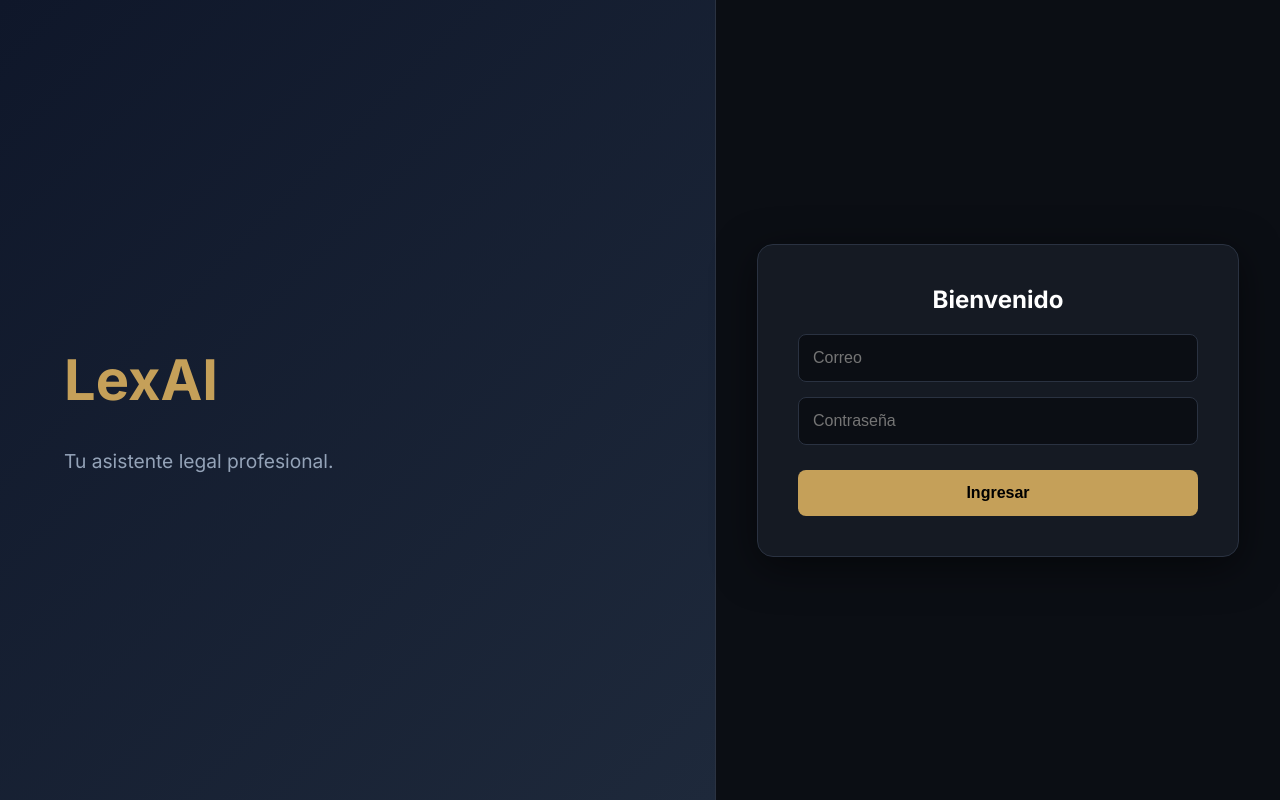
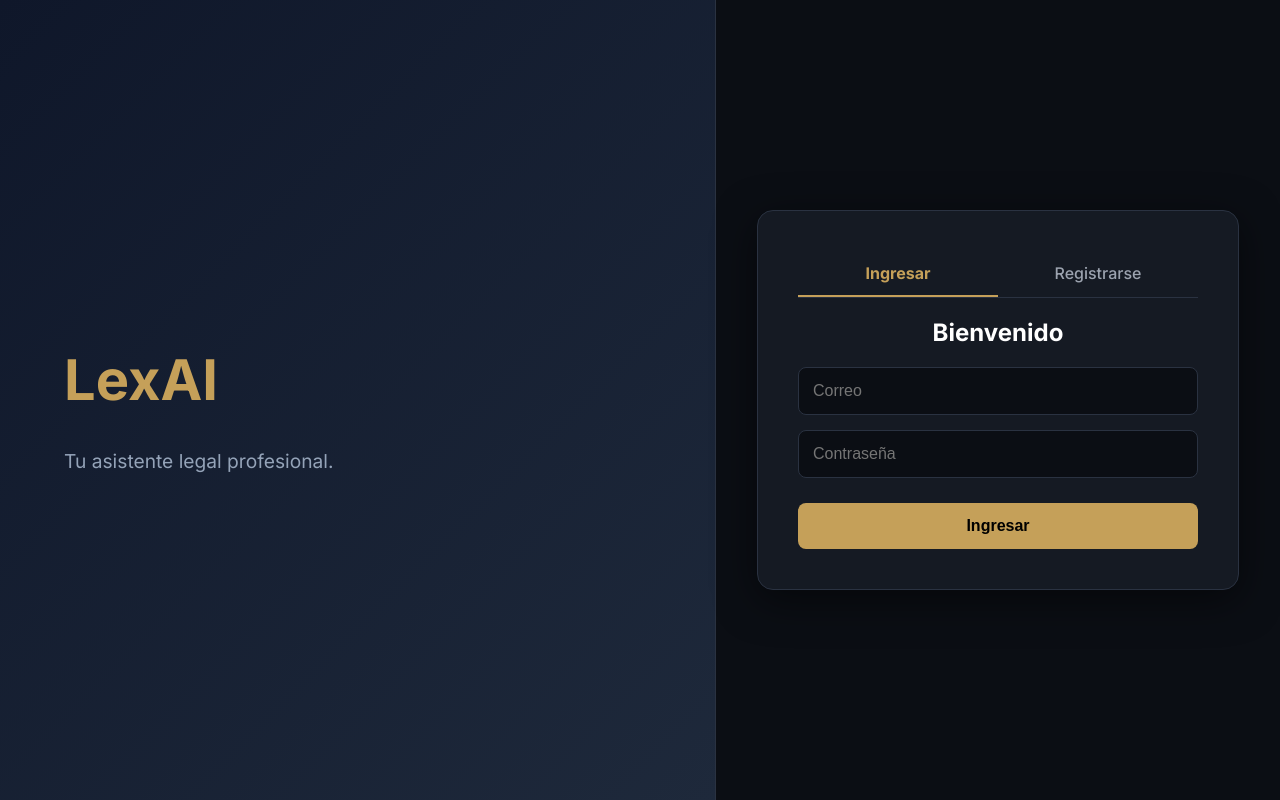
Before and after one commit to cocodrilopub11-sys/plataforma-legal-app, a React (Vite) app: page / in a window 1280 px wide. Built offline with nearby package versions, Linux system fonts and the light colour scheme.

Commit message:
Restaurando pestañas de registro

```diff
--- a/src/LegalApp.jsx
+++ b/src/LegalApp.jsx
@@ -1,18 +1,19 @@
 import { useState } from 'react';
 
 function LegalApp() {
-  // Estados
+  // Estados Generales
+  const [view, setView] = useState('login'); // login | register | dashboard
+  const [email, setEmail] = useState('');
+  const [password, setPassword] = useState('');
+  const [name, setName] = useState('');
+  const [messages, setMessages] = useState([]);
+  const [loading, setLoading] = useState(false);
+  const [plan, setPlan] = useState('');
+
+  // Estados del Dashboard Visual
   const [country, setCountry] = useState('EE.UU.');
   const [role, setRole] = useState('Defendant');
   const [inputMsg, setInputMsg] = useState('');
-
-  // Estados de lógica (Chat y Login)
-  const [view, setView] = useState('login');
-  const [email, setEmail] = useState('');
-  const [password, setPassword] = useState('');
-  const [messages, setMessages] = useState([]);
-  const [loading, setLoading] = useState(false);
-  const [plan, setPlan] = useState('');
 
   // 👇 TU URL DE RENDER 👇
   const API_URL = "https://cerebro-legal.onrender.com";
@@ -34,8 +35,27 @@ function LegalApp() {
       }
     } catch (error) {
       console.error(error);
-      // Modo demo si falla conexión para que veas el diseño
-      if(email && password) setView('dashboard');
+      alert("Error de conexión. El servidor se está despertando, intenta de nuevo en 30 segs.");
+    }
+  };
+
+  // --- REGISTRO ---
+  const handleRegister = async (e) => {
+    e.preventDefault();
+    try {
+      const res = await fetch(`${API_URL}/register`, {
+        method: 'POST', headers: { 'Content-Type': 'application/json' },
+        body: JSON.stringify({ nombre: name, email, password })
+      });
+      if (res.ok) {
+        alert("¡Cuenta creada! Ahora inicia sesión.");
+        setView('login'); // Volver al login
+      } else {
+        const data = await res.json();
+        alert("Error: " + data.detail);
+      }
+    } catch (error) {
+      alert("Error de conexión al registrarse.");
     }
   };
 
@@ -52,7 +72,7 @@ function LegalApp() {
     const promptContext = `Rol: ${role}. País: ${country}. Consulta: ${textoFinal}`;
 
     try {
-      const res = await fetch(`${API_URL}/consulta-legal?email_usuario=${email || 'demo'}`, {
+      const res = await fetch(`${API_URL}/consulta-legal?email_usuario=${email}`, {
         method: 'POST', headers: { 'Content-Type': 'application/json' },
         body: JSON.stringify({ texto: promptContext })
       });
@@ -70,32 +90,20 @@ function LegalApp() {
   };
 
   // ---------------------------------------
-  // VISTA: DASHBOARD
+  // VISTA 1: DASHBOARD (APP PRINCIPAL)
   // ---------------------------------------
   if (view === 'dashboard') {
     return (
       <div className="app-container">
-
-        {/* 1. NAV SUPERIOR */}
         <div className="top-nav">
           {['EE.UU.', 'Chile', 'México', 'España', 'Inmigración Global'].map((c) => (
-            <button
-              key={c}
-              className={`nav-btn ${country === c ? 'active' : ''} ${c === 'Inmigración Global' ? 'purple' : ''}`}
-              onClick={() => setCountry(c)}
-            >
-              {c}
-            </button>
+            <button key={c} className={`nav-btn ${country === c ? 'active' : ''} ${c === 'Inmigración Global' ? 'purple' : ''}`} onClick={() => setCountry(c)}>{c}</button>
           ))}
         </div>
 
-        {/* Si no hay mensajes, mostramos el HOME */}
         {messages.length === 0 ? (
           <div className="hero-section">
-            <h2 style={{textAlign: 'center', marginBottom: '20px', fontSize:'1.5rem'}}>
-              ¿Cómo puedo ayudarte hoy?
-            </h2>
-
+            <h2 style={{textAlign: 'center', marginBottom: '20px', fontSize:'1.5rem'}}>¿Cómo puedo ayudarte hoy?</h2>
             <div className="grid-cards">
               <div className="info-card" onClick={() => sendMessage("Producto Defectuoso")}>
                 <h3>Producto Defectuoso</h3>
@@ -107,7 +115,7 @@ function LegalApp() {
               </div>
               <div className="info-card" onClick={() => sendMessage("Regalías no Pagadas")}>
                 <h3>Regalías no Pagadas</h3>
-                <p>Soy escritor y mi editorial no me ha pagado las regalías del último trimestre.</p>
+                <p>Soy escritor y mi editorial no me ha pagado las regalías.</p>
               </div>
               <div className="info-card" onClick={() => sendMessage("Suspensión de Cuenta")}>
                 <h3>Suspensión de Cuenta</h3>
@@ -116,7 +124,6 @@ function LegalApp() {
             </div>
           </div>
         ) : (
-          /* Si hay mensajes, mostramos el CHAT */
           <div style={{flex:1, overflowY:'auto', marginBottom:20, display:'flex', flexDirection:'column', gap:15}}>
              {messages.map((msg, idx) => (
               <div key={idx} style={{
@@ -133,10 +140,7 @@ function LegalApp() {
           </div>
         )}
 
-        {/* 3. SECCIÓN DE INPUTS */}
         <div className="input-section">
-
-          {/* --- AQUÍ ESTÁN LAS OPCIONES NUEVAS QUE PEDISTE --- */}
           <select className="custom-select">
             <option>Selecciona una categoría (opcional)</option>
             <option>Producto defectuoso o diferente</option>
@@ -145,51 +149,28 @@ function LegalApp() {
             <option>Regalías o pagos no recibidos</option>
             <option>Otro tipo de problema</option>
           </select>
-
-          {/* Selector de Rol */}
           <label className="role-label">¿Cuál es tu rol en este caso? <span style={{color:'red'}}>*</span></label>
-
           <div className="role-grid">
-            <div
-              className={`role-button ${role === 'Plaintiff' ? 'active' : ''}`}
-              onClick={() => setRole('Plaintiff')}
-            >
-              Plaintiff
-            </div>
-            <div
-              className={`role-button ${role === 'Defendant' ? 'active' : ''}`}
-              onClick={() => setRole('Defendant')}
-            >
-              Defendant
-            </div>
-
+            <div className={`role-button ${role === 'Plaintiff' ? 'active' : ''}`} onClick={() => setRole('Plaintiff')}>Plaintiff</div>
+            <div className={`role-button ${role === 'Defendant' ? 'active' : ''}`} onClick={() => setRole('Defendant')}>Defendant</div>
             <div className="role-button">Testador 👨‍⚖️</div>
             <div className="role-button">Testadora 👩‍⚖️</div>
           </div>
-
           <div className="modo-guiado">✨ Modo Guiado</div>
-
-          {/* Caja de Texto */}
           <div className="chat-box-container">
-            <textarea
-              className="text-area"
-              placeholder="Describe tu situación legal o adjunta un documento para analizarlo..."
-              value={inputMsg}
-              onChange={(e) => setInputMsg(e.target.value)}
-            />
+            <textarea className="text-area" placeholder="Describe tu situación legal..." value={inputMsg} onChange={(e) => setInputMsg(e.target.value)}/>
             <div className="chat-footer">
               <span style={{fontSize:'1.2rem', color:'#94a3b8', cursor:'pointer'}}>📎</span>
               <button className="btn-enviar" onClick={() => sendMessage()}>Enviar</button>
             </div>
           </div>
-
         </div>
       </div>
     );
   }
 
   // ---------------------------------------
-  // VISTA: LOGIN
+  // VISTA 2: LOGIN / REGISTRO (Aquí está el arreglo)
   // ---------------------------------------
   return (
     <div className="split-screen">
@@ -199,12 +180,48 @@ function LegalApp() {
       </div>
       <div className="right-panel">
         <div className="form-box">
-          <h2 style={{marginTop:0, color:'white'}}>Bienvenido</h2>
-          <form onSubmit={handleLogin}>
-            <input type="email" placeholder="Correo" value={email} onChange={e=>setEmail(e.target.value)} />
-            <input type="password" placeholder="Contraseña" value={password} onChange={e=>setPassword(e.target.value)} />
-            <button className="btn-login">Ingresar</button>
-          </form>
+
+          {/* PESTAÑAS PARA CAMBIAR ENTRE LOGIN Y REGISTRO */}
+          <div className="login-tabs">
+            <div
+              className={`login-tab ${view === 'login' ? 'active' : ''}`}
+              onClick={() => setView('login')}
+            >
+              Ingresar
+            </div>
+            <div
+              className={`login-tab ${view === 'register' ? 'active' : ''}`}
+              onClick={() => setView('register')}
+            >
+              Registrarse
+            </div>
+          </div>
+
+          {/* FORMULARIO DE LOGIN */}
+          {view === 'login' && (
+            <>
+              <h2 style={{marginTop:0, color:'white'}}>Bienvenido</h2>
+              <form onSubmit={handleLogin}>
+                <input type="email" placeholder="Correo" value={email} onChange={e=>setEmail(e.target.value)} required />
+                <input type="password" placeholder="Contraseña" value={password} onChange={e=>setPassword(e.target.value)} required />
+                <button className="btn-login">Ingresar</button>
+              </form>
+            </>
+          )}
+
+          {/* FORMULARIO DE REGISTRO */}
+          {view === 'register' && (
+            <>
+              <h2 style={{marginTop:0, color:'white'}}>Crear Cuenta</h2>
+              <form onSubmit={handleRegister}>
+                <input type="text" placeholder="Nombre Completo" value={name} onChange={e=>setName(e.target.value)} required />
+                <input type="email" placeholder="Correo" value={email} onChange={e=>setEmail(e.target.value)} required />
+                <input type="password" placeholder="Crear Contraseña" value={password} onChange={e=>setPassword(e.target.value)} required />
+                <button className="btn-login" style={{backgroundColor:'#4f46e5', color:'white'}}>Registrarse</button>
+              </form>
+            </>
+          )}
+
         </div>
       </div>
     </div>
--- a/src/index.css
+++ b/src/index.css
@@ -88,3 +88,31 @@ body {
   .form-box { padding: 20px; }
   .grid-cards { grid-template-columns: 1fr; }
 }
+/* --- AGREGAR AL FINAL DE INDEX.CSS --- */
+
+/* Pestañas de Login/Registro */
+.login-tabs {
+  display: flex;
+  margin-bottom: 20px;
+  border-bottom: 1px solid var(--border);
+}
+
+.login-tab {
+  flex: 1;
+  padding: 12px;
+  text-align: center;
+  cursor: pointer;
+  color: var(--text-gray);
+  font-weight: 500;
+  transition: 0.2s;
+}
+
+.login-tab:hover {
+  color: white;
+}
+
+.login-tab.active {
+  color: var(--gold);
+  border-bottom: 2px solid var(--gold);
+  font-weight: 700;
+}
```
